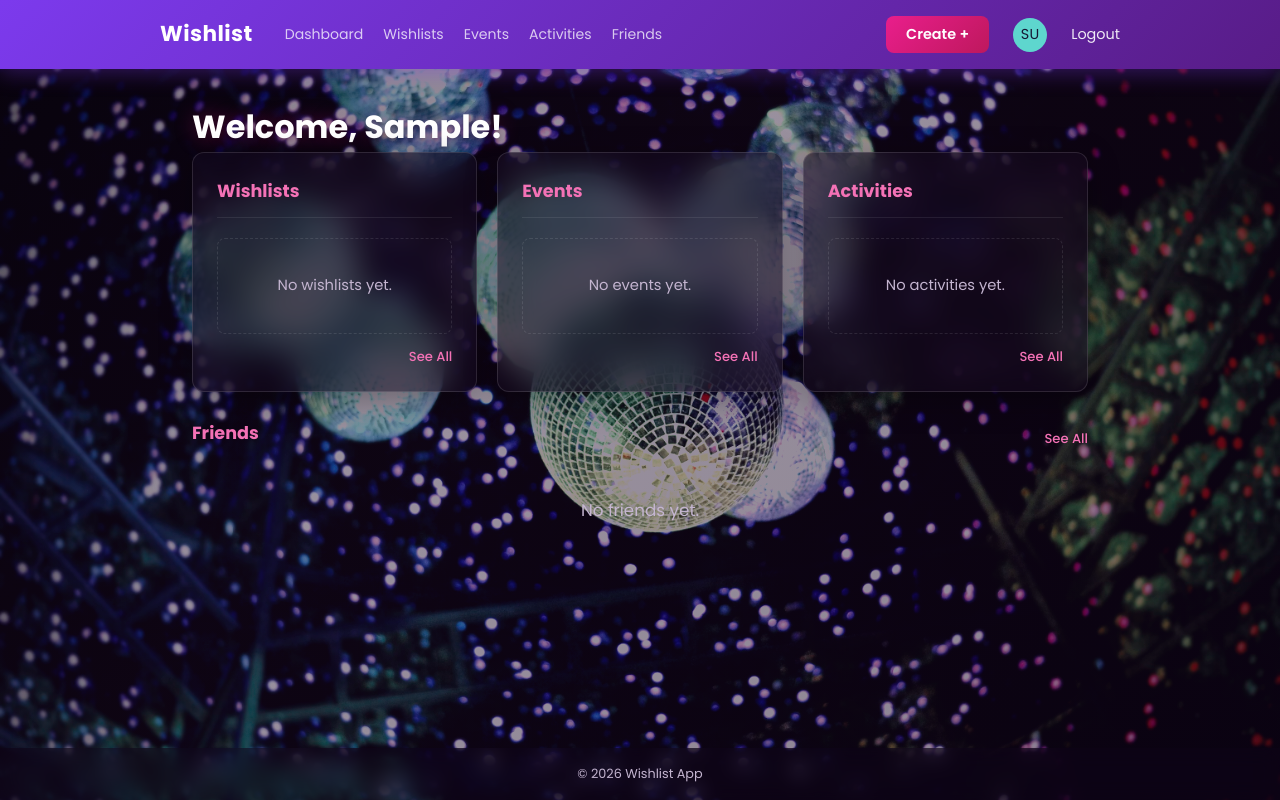
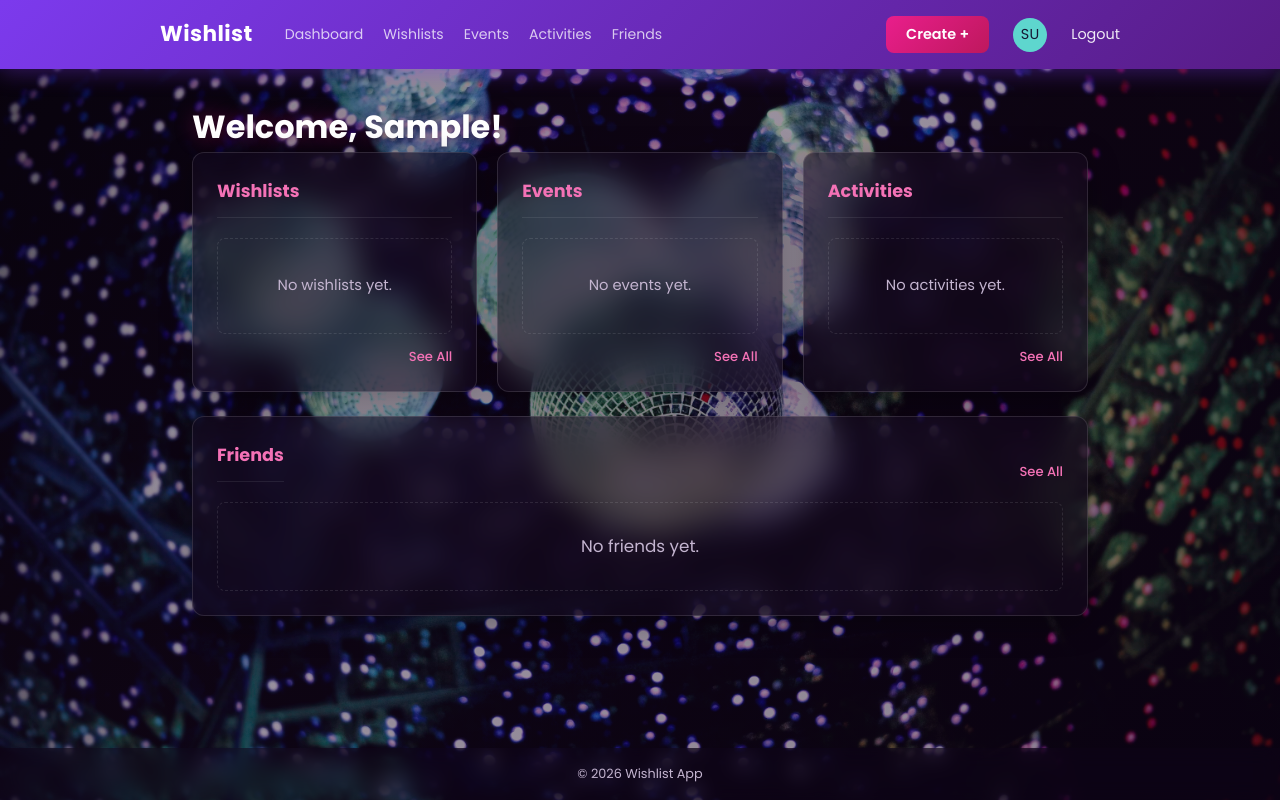
Before and after one commit to dianestephani/wishlist, a Django app: page / in a window 1280 px wide. Run offline with Django 5.2, Linux system fonts and the light colour scheme; the visitor is signed in with stand-in values (Sample User, id 1); data comes from the database, SQL or seed files in the repository; data that the repository does not hold is empty.

Commit message:
friend section update

```diff
--- a/static/css/style.css
+++ b/static/css/style.css
@@ -1452,6 +1452,15 @@ strong {
 /* ===== Dashboard friends ===== */
 .dashboard-friends {
     margin-top: 1.5rem;
+    background: var(--glass-bg);
+    backdrop-filter: blur(16px);
+    border: 1px solid var(--glass-border);
+    border-radius: var(--radius);
+    box-shadow: var(--glass-shadow);
+    padding: 1.5rem;
+    min-height: 200px;
+    display: flex;
+    flex-direction: column;
 }
 
 .dashboard-friends-header {
@@ -1464,6 +1473,19 @@ strong {
 .dashboard-friends-header h2 {
     color: var(--pink-light);
     font-size: 1.1rem;
+    padding-bottom: 0.75rem;
+    border-bottom: 1px solid rgba(255, 255, 255, 0.08);
+}
+
+.dashboard-friends .empty-state {
+    flex: 1;
+    display: flex;
+    align-items: center;
+    justify-content: center;
+    border: 1px dashed rgba(255, 255, 255, 0.1);
+    border-radius: 8px;
+    padding: 1.5rem;
+    margin-top: 0.25rem;
 }
 
 .friends-row {
```
Also changed, not shown: 2 other files.
